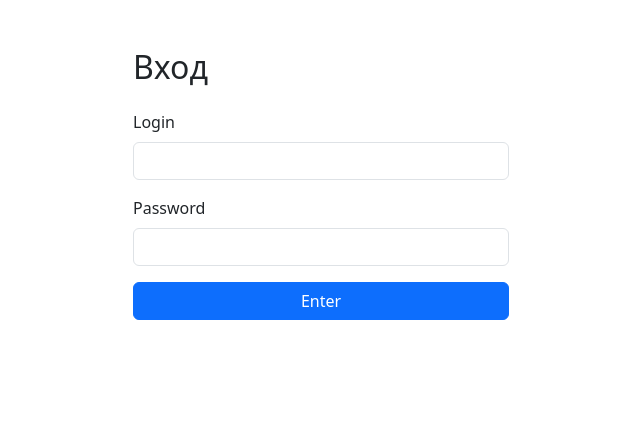
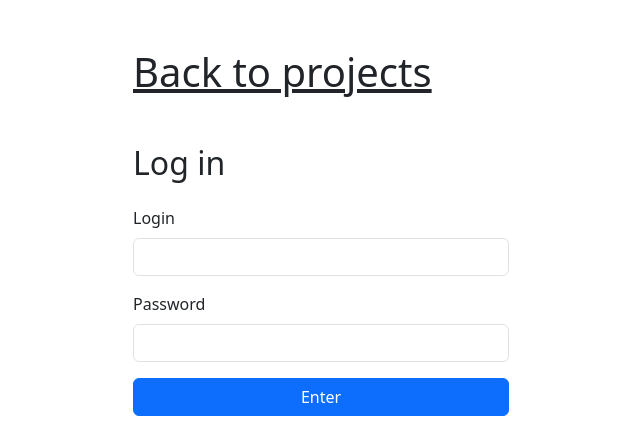
Before and after one commit to iAmBelovNikita/hw_57_python, a Django app: page /accounts/login/ in a window 1280 px wide. Shown: the top 422 px of the page, without its empty margins (319-959 px from the left). Run offline with Django 5.2, Linux system fonts and the light colour scheme.

Commit message:
minor interface edit

```diff
--- a/source/accounts/templates/accounts/login.html
+++ b/source/accounts/templates/accounts/login.html
@@ -7,7 +7,12 @@
 </head>
 <body>
   <div class="container mt-5" style="max-width: 400px;">
-    <h2 class="mb-4">Вход</h2>
+
+    <h1>
+        <a href="{% url 'project-list' %}" class="text-decoration-underline text-dark">Back to projects</a>
+    </h1>
+
+    <h2 class="mb-4 mt-5">Log in</h2>
     <form method="post" action="{% url 'login' %}">
 
       {% csrf_token %}
```
